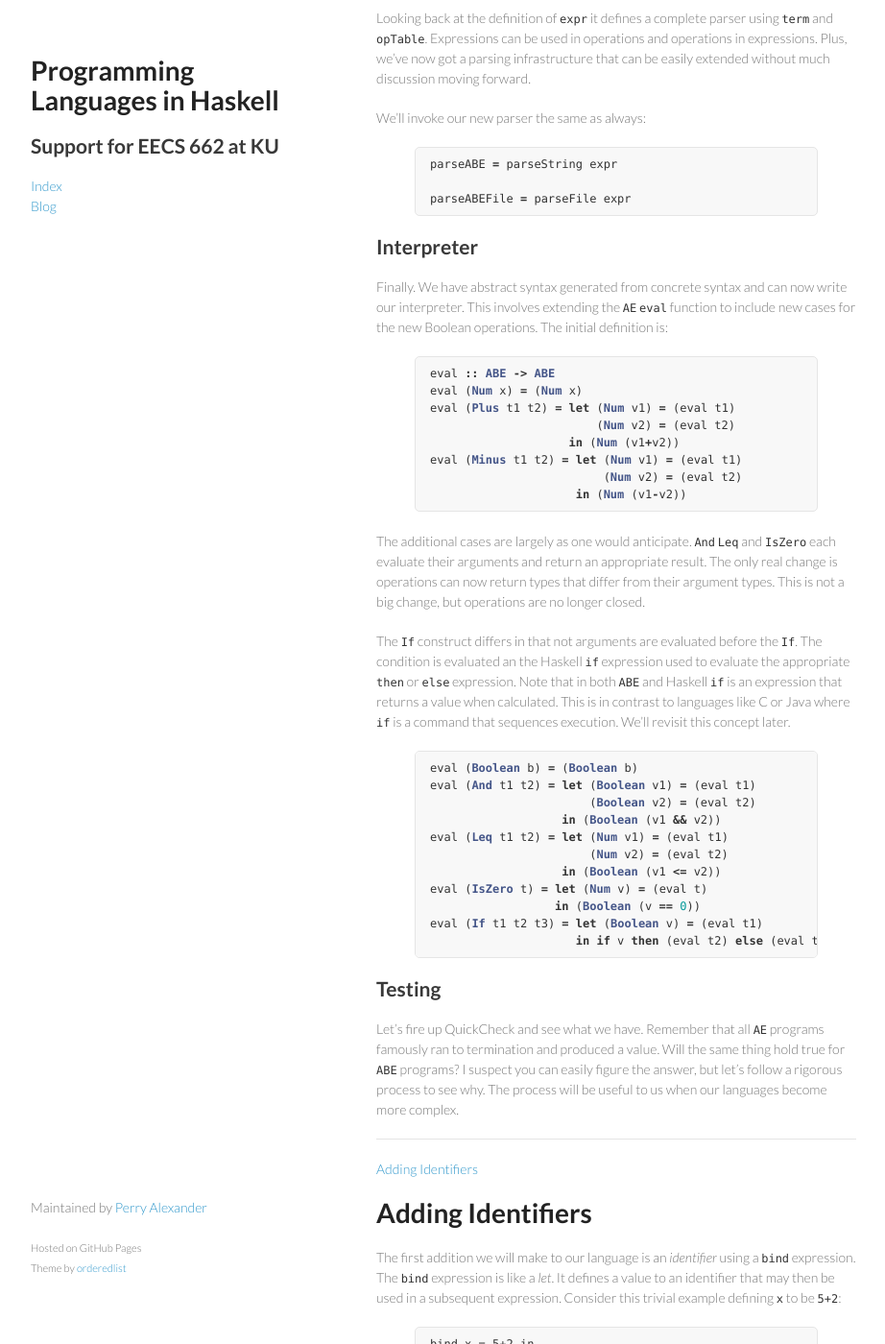
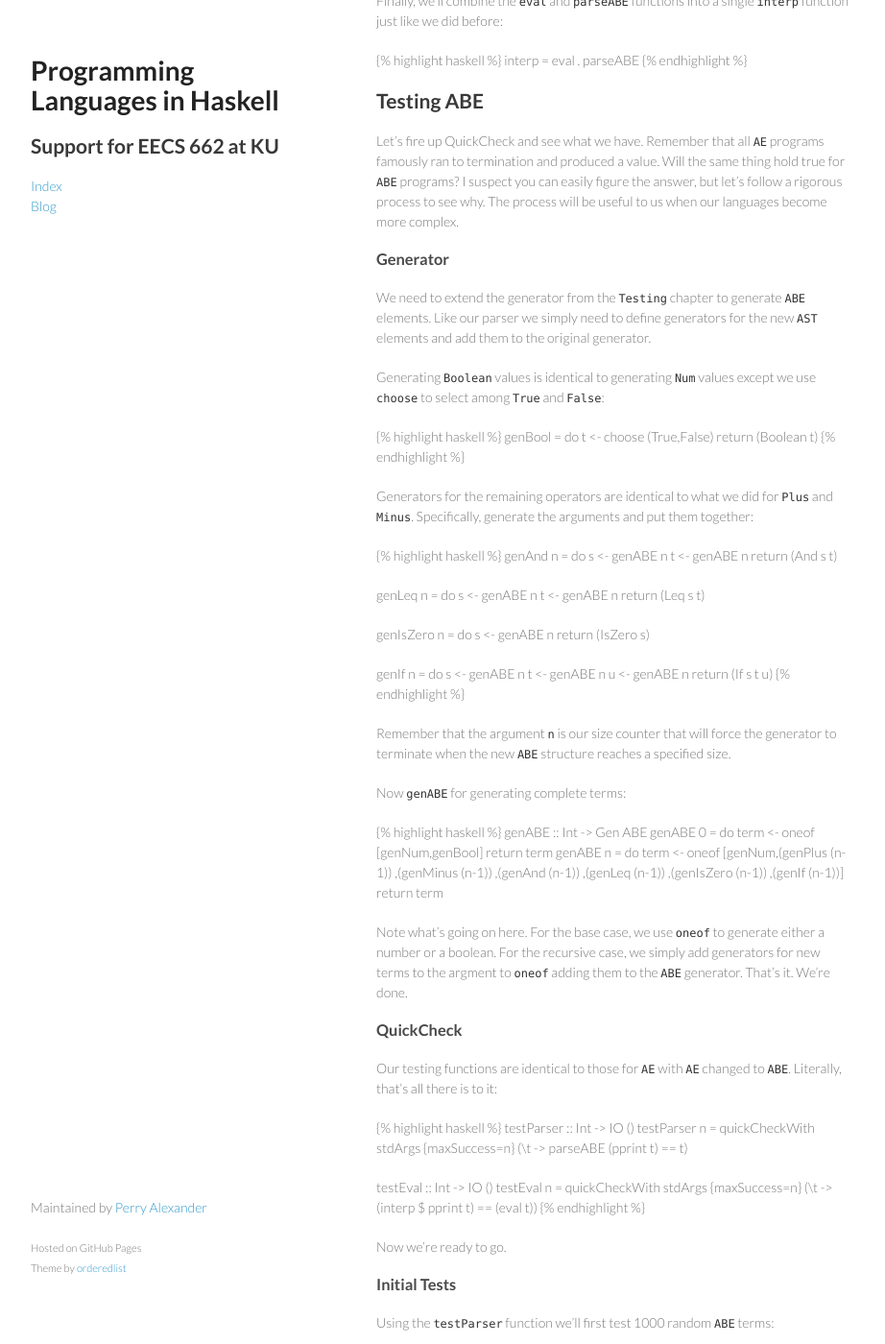
Before and after one commit to ku-sldg/plih, a Jekyll site: the page built from blog.md, in a window 1280 px wide and 1400 px high, scrolled down 24998 px. Shown: the whole window at 96% size, without its empty margins (178-1100 px from the left). Built offline with Jekyll 4.4.1, drawn with Linux system fonts in a browser that asks for light colours; some of the changed text lies outside the part shown.

Commit message:
splitting failure and booleans into separate chapters

```diff
--- /dev/null
+++ b/_posts/2016-06-13-Adding-Booleans.md
@@ -0,0 +1,355 @@
+---
+layout: frontpage
+title: Adding Booleans
+use_math: true
+category: chapter
+---
+
+$$
+\newcommand\calc{\mathsf{calc}\;}
+\newcommand\parse{\mathsf{parse}\;}
+\newcommand\typeof{\mathsf{typeof}\;}
+\newcommand\interp{\mathsf{interp}\;}
+\newcommand\eval{\mathsf{eval}\;}
+\newcommand\NUM{\mathsf{NUM}\;}
+\newcommand\iif{\mathsf{if}\;}
+\newcommand\tthen{\;\mathsf{then}\;}
+\newcommand\eelse{\;\mathsf{else}\;}
+\newcommand\iisZero{\mathsf{isZero}\;}
+\newcommand\aand{\;\mathsf{\&\&}\;}
+\newcommand\lleq{\;\mathtt{<=}\;}
+\newcommand\ttrue{\;\mathsf{true}}
+\newcommand\ffalse{\;\mathsf{false}}
+$$
+
+# Adding New Values
+
+Our initial interpreter for arithmetic expressions has several nice properties. All AE programs halt.  There is no mechanism for repeating execution, thus it should not be at all surprising that every AE program terminates and returns a value.  No AE programs crash.  If an AE program parses and can be constructed in the AE abstract syntax, it cannot crash during execution.  There is only one value type and the addition and subtraction operations are closed over that type.  Said differently, everything is an integer  and plus and minus are defined over any pair of integers.
+
+Unfortunately, the same features of AE that make all programs terminate and not crash makes AE useless for programming.  We can't have multiple value types, we can't define variables, we can't define functions, and we can't loop.  To write real programs, we have to have at least some of these capabilities.
+
+## Multiple Value Types
+
+Let's address the first issue - a lack of diverse value types - by adding Boolean values and operations over those values.  Specifically, we will add `if`, `<=`, `&&`, and `isZero` as well as the values `true` and `false`.  Certainly this is not a complete set of Boolean operations, but is a representative sample.
+
+## Concrete Syntax
+
+Adding concrete syntax for Boolean values and operations is a simple matter of adding Boolean constant representations and representations for the various operations.  The new concrete syntax for a language we will call `ABE` (*Arithmetic and Boolean Expressions*) is
+
+$$\begin{align*}
+t ::= & \NUM \mid t + t \mid t - t \\
+      & \mid \ttrue \mid \ffalse \mid \iif t \tthen t \eelse t \\
+      & \mid t \lleq t \mid t \aand t \mid \iisZero t \\
+\end{align*}$$
+
+We also need to update our concept of a value to include $\ttrue$ and $\ffalse$:
+
+$$\begin{align*}
+v := \NUM \mid \ttrue \mid \ffalse \\
+\end{align*}$$
+
+The need to add new values foreshadows interesting times ahead.
+
+## Inference Rules
+
+Let's start with our inference rules for `AE` and extend them to include new rules for `ABE` constructs.
+
+$$\frac{}{\eval v = v}\; [NumE]$$
+
+$$\frac{\eval t_1 = v_1,\; \eval t_2 = v_2}{\eval t_1 + t_2 = v_1+v_2}\; [PlusE]$$
+
+$$\frac{\eval t_1 = v_1,\; \eval t_2 = v_2}{\eval t_1 + t_2 = v_1-v_2}\; [MinusE]$$
+
+Boolean values are just like numerical values.  So much so that we do no not need another rule for values.  However, we will rename the $NumE$ rule to reflect that it now covers all values:
+
+$$\frac{}{\eval v = v}\; [ValueE]$$
+
+Rules for $\aand$ and $\lleq$ follow the same pattern as rules for $+$ and $-$:
+
+$$\frac{\eval t_1 = v_1,\; \eval t_2 = v_2}{\eval t_1 \aand t_2 = v_1 \wedge v_2}\; [AndE]$$
+
+$$\frac{\eval t_1 = v_1,\; \eval t_2 = v_2}{\eval t_1 \lleq t_2 = v_1\leq v_2}\; [LeqE]$$
+
+The rule for $\iisZero$ is only modestly different because it is a unary operation.  Unsurprisingly it has only one antecedent:
+
+$$\frac{\eval t = v}{\eval \iisZero t = v==0}\; [isZeroE]$$
+
+Finally, lets deal with $\iif$.  Thinking of $\iif$ as simply an operation with three arguments, we can follow our previous pattern giving us this rule:
+
+$$\frac{\eval t_0 = v_0,\;\eval t_1 = v_1,\;\eval t_2 = v_2}{\eval \iif t_0 \tthen t_1 \eelse t_2 = \iif v_0 \tthen v_1 \eelse v_2}\;[IfE]$$
+
+Is there a problem with this rule?  The antecedents calculate values for the conditional ($t_0$), the then case ($t_1$), and the  else case ($t_2$) and translates that into a traditional `if` statement.  Thus, no matter the value of the conditional, *both options are evaluated*.  For now, this is not a problem because we are dealing only with expressions that have no state.  Specifically, neither option impacts the other when it is evaluated.  This will not be true for long.  If we added a `print` statement or variable assignment, we cannot evaluate both if options.
+
+It turns out there is an easy fix that uses multiple rules to evaluate if:
+
+$$\frac{\eval t_0 = \ttrue,\; \eval t_1 = v_1}{\eval \iif t_0 \tthen t_1 \eelse t_2 = v_1}\;[IfTrueE]$$
+
+$$\frac{\eval t_0 = \ffalse,\; \eval t_2 = v_2}{\eval \iif t_0 \tthen t_1 \eelse t_2 = v_2}\;[IfFalseE]$$
+
+The first rule only applies when $\eval t_0$ evaluates to $\ttrue$ while the second applies when $\eval t_0$ evaluates to $\ffalse$.  Right now this is overkill, but it is a good idea to start thinking in these terms.
+
+## Abstract Syntax
+
+Before we extend our `AE` parser to `ABE`, we need to extend our abstract syntax for `AE` to handle new constructs.  We will start with `true` and `false`, the Boolean constant values.  To represent these values in the abstract syntax, we will use a technique similar to numbers.  Specifically, the Haskell `True` and `False` values will be lifted into our AST using the constructor `Boolean`:
+
+{% highlight haskell %}
+  Boolean :: Bool -> ABE
+{% endhighlight %}
+
+While `True` and `False` are values in Haskell, `(Boolean True)` and `(Boolean False)` are values in our language.
+
+Next we will add unary and binary operations over Boolean values.  These operations are no different than the binary and unary operations over integers:
+
+{% highlight haskell %}
+  And :: ABE -> ABE -> ABE
+  Leq :: ABE -> ABE -> ABE
+  IsZero :: ABE -> ABE
+{% endhighlight %}
+
+Finally, we add an `if` construct in the canonical fashion as if it were simply a three-argument function.
+
+{% highlight haskell %}
+  If :: ABE -> ABE -> ABE -> ABE
+{% endhighlight %}
+
+The resulting complete AST structure is now:
+
+{% highlight haskell %}
+data ABE where
+  Num :: Int -> ABE
+  Plus :: ABE -> ABE -> ABE
+  Minus :: ABE -> ABE -> ABE
+  Boolean :: Bool -> ABE
+  And :: ABE -> ABE -> ABE
+  Leq :: ABE -> ABE -> ABE
+  IsZero :: ABE -> ABE
+  If :: ABE -> ABE -> ABE -> ABE
+  deriving (Show,Eq)
+{% endhighlight %}
+
+## Parsing
+
+Updating the `AE` parser to operate on `ABE` demonstrates a pattern we will use extensively.  The definition of `expr` does not change - it will still be our parser and is built from opTable and terms.
+
+{% highlight haskell %}
+expr :: Parser ABE
+expr = buildExpressionParser opTable term
+{% endhighlight %}
+
+The addition of new operators allows us to look at more functionality in the operator specification.  You see first the definitions for plus and minus from `AE` together in a list indicating they have the same precedent.  Then you see definitions for `isZero` and `<=` in a list immediately below.  These operators have precent immediately lower than `+` and `-`.  For example, `isZero x - y` will be parsed as `(isZero (x-y))` because `-` has higher precedence than `isZero`.  Finally, `&&` is in its own list following the numeric operations indicating that it has yet lower precedence.  So, `true && isZero (x-y)` parses as `(true && (isZero (x-y))).
+
+{% highlight haskell %}
+opTable = [ [ inFix "+" Plus AssocLeft
+              , inFix "-" Minus AssocLeft ]
+            , [ inFix "<=" Leq AssocLeft
+	          , preFix "isZero" IsZero ]
+            , [ inFix "&&" And AssocLeft ]
+            ]
+{% endhighlight %}
+
+One final addition is the first appearance of the `preFix` operator function.  As you might guess, this creates a prefix operation in a similar manner as `inFix`.  There is also a `postFix` function should you find a need for it.
+
+If you haven't bought in to the Parsec approach, hopefully the next extension will start to convert you.  Here we define parsers for each individual term that operators can operate over.  In `AE` this was only integers, but in `ABE` we add Boolean values and `if`.  The first three parsers operate over number and boolean constants.  We're using the `integer` parser that is built in Parsec for numbers.  For `true` and `false` we use the `reserved` parser that operates over reserved words that are enumerated in `PaserUtils`.  `trueExpr` parses the reserved word `true` and returns the abstract syntax `(Boolean True)` representing the appropriate constant.  Similarly for `falseExpr`.  Anytime you need to parse a reserved work or constant, these built-in parsers can be modified.  Remember however that `lexer` is defined in `ParserUtils` and must be modified if you want to include keywords that are not already included.
+
+{% highlight haskell %}
+numExpr :: Parser ABE
+numExpr = do i <- integer lexer
+             return (Num (fromInteger i))
+
+trueExpr :: Parser ABE
+trueExpr = do i <- reserved lexer "true"
+              return (Boolean True)
+
+falseExpr :: Parser ABE
+falseExpr = do i <- reserved lexer "false"
+               return (Boolean False)
+{% endhighlight %}
+
+The parser for `if` is a hint of Parsec's power.  It uses the Haskell `do` notation to compose a collection of smaller parsers.  Within the `do` notation, expressions are evaluated sequentially and results bound to variables using `<-`.  The `ifExpr` parser executes the following parsers in sequence:
+
+1. Parse an "if" using `reserved`
+2. Parse an expression and store the result in `c`
+3. Parse a "then" using `reserved`
+4. Parse an expression and store the result in `t`
+5. Parse an "else" using reserved
+6. Parse an expression and store the result in `e`
+7. Return the AST result `(if c t e)`
+
+Here's the actual code:
+
+{% highlight haskell %}
+ifExpr :: Parser ABE
+ifExpr = do reserved lexer "if"
+            c <- expr
+            reserved lexer "then"
+            t <- expr
+            reserved lexer "else"
+            e <- expr
+            return (If c t e)
+{% endhighlight %}
+
+Now we put the whole thing together to define `term`.  The `<|>` notation should be interpreted as or.  This the `term` parser looks for an expression in parenthesis, a number, a true or false, or an  if expression.  The `parens` parser is another built-in parser that puts things in parenthesis.  So `parens lexer expr` looks for `(expr)`.  The other parsers are what we built above.
+
+{% highlight haskell %}
+term = parens lexer expr
+       <|> numExpr
+       <|> trueExpr
+       <|> falseExpr
+       <|> ifExpr
+{% endhighlight %}
+
+Looking back at the definition of `expr` it defines a complete parser using `term` and `opTable`.  Expressions can be used in operations and operations in expressions.  Plus, we've now got a parsing infrastructure that can be easily extended without much discussion moving forward.
+
+We'll invoke our new parser the same as always:
+
+{% highlight haskell %}
+parseABE = parseString expr
+
+parseABEFile = parseFile expr
+{% endhighlight %}
+
+## Interpreter
+
+Finally.  We have abstract syntax generated from concrete syntax and can now write our interpreter.  This involves extending the `AE` `eval` function to include new cases for the new Boolean operations.  The initial definition is:
+
+{% highlight haskell %}
+eval :: ABE -> ABE
+eval (Num x) = (Num x)
+eval (Plus t1 t2) = let (Num v1) = (eval t1)
+                        (Num v2) = (eval t2)
+                    in (Num (v1+v2))
+eval (Minus t1 t2) = let (Num v1) = (eval t1)
+                         (Num v2) = (eval t2)
+                     in (Num (v1-v2))
+{% endhighlight %}
+
+The additional cases are largely as one would anticipate.  `And` `Leq` and `IsZero` each evaluate their arguments and return an appropriate result.  The only real change is operations can now return types that differ from their argument types.  This is not a big change, but operations are no longer closed.
+
+The `If` construct differs in that not arguments are evaluated before the `If`.  The condition is evaluated an the Haskell `if` expression used to evaluate the appropriate `then` or `else` expression.  Note that in both `ABE` and Haskell `if` is an expression that returns a value when calculated.  This is in contrast to languages like C or Java where `if` is a command that sequences execution.  We'll revisit this concept later.
+
+{% highlight haskell %}
+eval (Boolean b) = (Boolean b)
+eval (And t1 t2) = let (Boolean v1) = (eval t1)
+                       (Boolean v2) = (eval t2)
+                   in (Boolean (v1 && v2))
+eval (Leq t1 t2) = let (Num v1) = (eval t1)
+                       (Num v2) = (eval t2)
+                   in (Boolean (v1 <= v2))
+eval (IsZero t) = let (Num v) = (eval t)
+                  in (Boolean (v == 0))
+eval (If t1 t2 t3) = let (Boolean v) = (eval t1)
+                     in if v then (eval t2) else (eval t3)
+{% endhighlight %}
+
+Finally, we'll combine the `eval` and `parseABE` functions into a single `interp` function just like we did before:
+
+{% highlight haskell %}
+interp = eval . parseABE
+{% endhighlight %}
+
+## Testing ABE
+
+Let's fire up QuickCheck and see what we have.  Remember that all `AE` programs famously ran to termination and produced a value.  Will the same thing hold true for `ABE` programs?  I suspect you can easily figure the answer, but let's follow a rigorous process to see why.  The process will be useful to us when our languages become more complex.
+
+### Generator
+
+We need to extend the generator from the `Testing` chapter to generate `ABE` elements.  Like our parser we simply need to define generators for the new `AST` elements and add them to the original generator.
+
+Generating `Boolean` values is identical to generating `Num` values except we use `choose` to select among `True` and `False`:
+
+{% highlight haskell %}
+genBool =
+  do t <- choose (True,False)
+     return (Boolean t)
+{% endhighlight %}
+
+Generators for the remaining operators are identical to what we did for `Plus` and `Minus`.  Specifically, generate the arguments and put them together:
+
+{% highlight haskell %}
+genAnd n =
+  do s <- genABE n
+     t <- genABE n
+     return (And s t)
+
+genLeq n =
+  do s <- genABE n
+     t <- genABE n
+     return (Leq s t)
+
+genIsZero n =
+  do s <- genABE n
+     return (IsZero s)
+
+genIf n =
+  do s <- genABE n
+     t <- genABE n
+     u <- genABE n
+     return (If s t u)
+{% endhighlight %}
+
+Remember that the argument `n` is our size counter that will force the generator to terminate when the new `ABE` structure reaches a specified size.
+
+Now `genABE` for generating complete terms:
+
+{% highlight haskell %}
+genABE :: Int -> Gen ABE
+genABE 0 =
+  do term <- oneof [genNum,genBool]
+     return term
+genABE n =
+  do term <- oneof [genNum,(genPlus (n-1))
+                   ,(genMinus (n-1))
+                   ,(genAnd (n-1))
+                   ,(genLeq (n-1))
+                   ,(genIsZero (n-1))
+                   ,(genIf (n-1))]
+     return term
+
+Note what's going on here.  For the base case, we use `oneof` to generate either a number or a boolean.  For the recursive case, we simply add generators for new terms to the argment to `oneof` adding them to the `ABE` generator.  That's it.  We're done.
+
+### QuickCheck
+
+Our testing functions are identical to those for `AE` with `AE` changed to `ABE`.  Literally, that's all there is to it:
+
+{% highlight haskell %}
+testParser :: Int -> IO ()
+testParser n = quickCheckWith stdArgs {maxSuccess=n}
+  (\t -> parseABE (pprint t) == t)
+
+testEval :: Int -> IO ()
+testEval n = quickCheckWith stdArgs {maxSuccess=n}
+  (\t -> (interp $ pprint t) == (eval t))
+{% endhighlight %}
+
+Now we're ready to go.
+
+### Initial Tests
+
+Using the `testParser` function we'll first test 1000 random `ABE` terms:
+
+{% highlight haskell %}
+testParser 1000
++++ OK, passed 1000 tests.
+{% endhighlight %}
+
+So far, so good. The `ABE` parser passes 1000 tests of arbitrary structures.
+
+Using the `testEval` function we'll now test 1000 random `ABE` terms:
+
+{% highlight haskell %}
+ testEval 1000
+*** Failed! (after 2 tests):
+Exception:
+  /Users/alex/Documents/Research/books/plih/sources/haskell/abe.hs:123:23-40: Irrefutable pattern failed for pattern (Main.Num v)
+IsZero (Boolean False)
+{% endhighlight %}
+
+This result tells us that the `eval` function fails after 2 tests.  Specifically, the term `IsZero (Boolean False)` cases `eval` to fail without generating a value. It should be clear why. `IsZero` expects a number yet it is called on a Boolean value.  `IsZero (Boolean False)` is a *counterexample* for the test and gives us a direction to follow.[^1]
+
+## Discussion
+
+`ABE` is only moderately less silly than `AE`.  We simply extended `AE` to include Boolean values and several new operations that both consume and produce Boolean values.  By doing this, we now have an interpreter that crashes for some inputs.
+
+Working through `ABE` does have value.  We extended `AE` to include Boolean values and terms, then extended the `AE` parser, pretty printer, evaluator, and generator.  In subsequent chapters we'll see that the techniques we used generalize to other languages.  For now, we must do something about failure before moving on.
+
+[^1]: If you execute `testEval` in the same way, you will almost certainly generate a different counterexample due to the arbitrary nature of the generator.
--- a/_posts/2016-06-13-FailureOption.md
+++ b/_posts/2016-06-13-Failure.md
@@ -1,6 +1,6 @@
 ---
 layout: frontpage
-title: Failure Is an Option
+title: Adding Booleans
 use_math: true
 category: chapter
 ---
@@ -241,6 +241,115 @@ eval (If t1 t2 t3) = let (Boolean v) = (eval t1)
                      in if v then (eval t2) else (eval t3)
 {% endhighlight %}
 
-## Testing
+Finally, we'll combine the `eval` and `parseABE` functions into a single `interp` function just like we did before:
+
+{% highlight haskell %}
+interp = eval . parseABE
+{% endhighlight %}
+
+## Testing ABE
 
 Let's fire up QuickCheck and see what we have.  Remember that all `AE` programs famously ran to termination and produced a value.  Will the same thing hold true for `ABE` programs?  I suspect you can easily figure the answer, but let's follow a rigorous process to see why.  The process will be useful to us when our languages become more complex.
+
+### Generator
+
+We need to extend the generator from the `Testing` chapter to generate `ABE` elements.  Like our parser we simply need to define generators for the new `AST` elements and add them to the original generator.
+
+Generating `Boolean` values is identical to generating `Num` values except we use `choose` to select among `True` and `False`:
+
+{% highlight haskell %}
+genBool =
+  do t <- choose (True,False)
+     return (Boolean t)
+{% endhighlight %}
+
+Generators for the remaining operators are identical to what we did for `Plus` and `Minus`.  Specifically, generate the arguments and put them together:
+
+{% highlight haskell %}
+genAnd n =
+  do s <- genABE n
+     t <- genABE n
+     return (And s t)
+
+genLeq n =
+  do s <- genABE n
+     t <- genABE n
+     return (Leq s t)
+
+genIsZero n =
+  do s <- genABE n
+     return (IsZero s)
+
+genIf n =
+  do s <- genABE n
+     t <- genABE n
+     u <- genABE n
+     return (If s t u)
+{% endhighlight %}
+
+Remember that the argument `n` is our size counter that will force the generator to terminate when the new `ABE` structure reaches a specified size.
+
+Now `genABE` for generating complete terms:
+
+{% highlight haskell %}
+genABE :: Int -> Gen ABE
+genABE 0 =
+  do term <- oneof [genNum,genBool]
+     return term
+genABE n =
+  do term <- oneof [genNum,(genPlus (n-1))
+                   ,(genMinus (n-1))
+                   ,(genAnd (n-1))
+                   ,(genLeq (n-1))
+                   ,(genIsZero (n-1))
+                   ,(genIf (n-1))]
+     return term
+
+Note what's going on here.  For the base case, we use `oneof` to generate either a number or a boolean.  For the recursive case, we simply add generators for new terms to the argment to `oneof` adding them to the `ABE` generator.  That's it.  We're done.
+
+### QuickCheck
+
+Our testing functions are identical to those for `AE` with `AE` changed to `ABE`.  Literally, that's all there is to it:
+
+{% highlight haskell %}
+testParser :: Int -> IO ()
+testParser n = quickCheckWith stdArgs {maxSuccess=n}
+  (\t -> parseABE (pprint t) == t)
+
+testEval :: Int -> IO ()
+testEval n = quickCheckWith stdArgs {maxSuccess=n}
+  (\t -> (interp $ pprint t) == (eval t))
+{% endhighlight %}
+
+Now we're ready to go.
+
+### Initial Tests
+
+Using the `testParser` function we'll first test 1000 random `ABE` terms:
+
+{% highlight haskell %}
+testParser 1000
++++ OK, passed 1000 tests.
+{% endhighlight %}
+
+So far, so good. The `ABE` parser passes 1000 tests of arbitrary structures.
+
+Using the `testEval` function we'll now test 1000 random `ABE` terms:
+
+{% highlight haskell %}
+ testEval 1000
+*** Failed! (after 2 tests):
+Exception:
+  /Users/alex/Documents/Research/books/plih/sources/haskell/abe.hs:123:23-40: Irrefutable pattern failed for pattern (Main.Num v)
+IsZero (Boolean False)
+{% endhighlight %}
+
+This result tells us that the `eval` function fails after 2 tests.  Specifically, the term `IsZero (Boolean False)` cases `eval` to fail without generating a value. It should be clear why. `IsZero` expects a number yet it is called on a Boolean value.  `IsZero (Boolean False)` is a *counterexample* for the test and gives us a direction to follow.[^1]
+
+## Discussion
+
+`ABE` is only moderately less silly than `AE`.  We simply extended `AE` to include Boolean values and several new operations that both consume and produce Boolean values.  By doing this, we now have an interpreter that crashes for some inputs.
+
+Working through `ABE` does have value.  We extended `AE` to include Boolean values and terms, then extended the `AE` parser, pretty printer, evaluator, and generator.  In subsequent chapters we'll see that the techniques we used generalize to other languages.  For now, we must do something about failure before moving on.
+
+[^1]: If you execute `testEval` in the same way, you will almost certainly generate a different counterexample due to the arbitrary nature of the generator.
```
Also changed, not shown: 1 other file.
